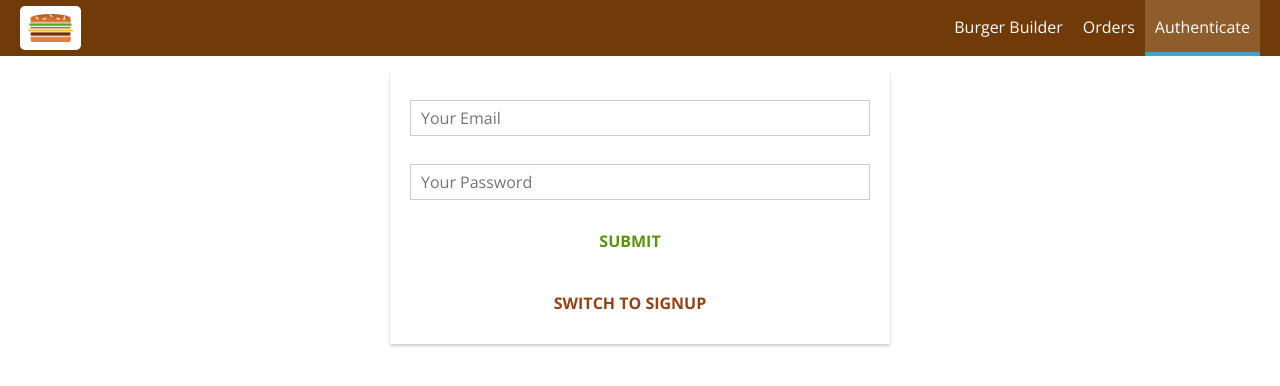
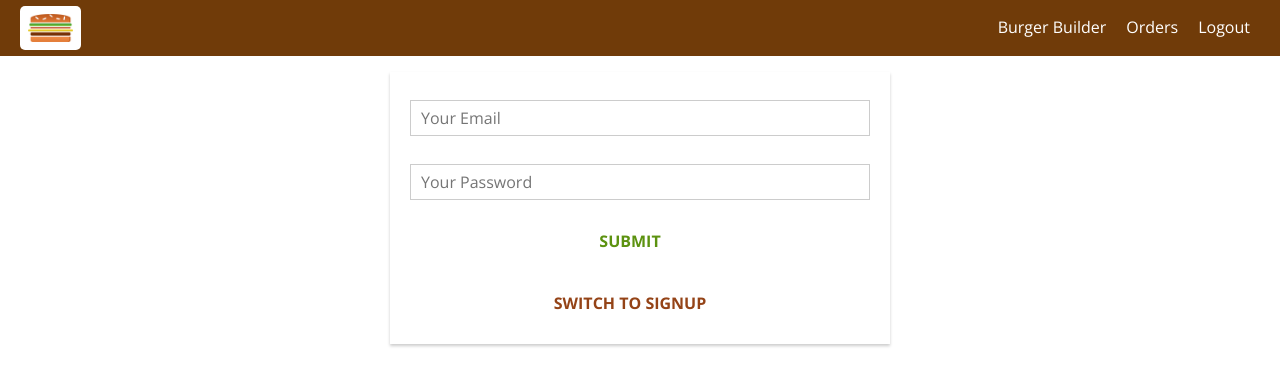
Before and after one commit to omallek07/burger-react-app, a React app: page /auth in a window 1280 px wide. Shown: the top 386 px of the page. Built offline with nearby package versions, Linux system fonts and the light colour scheme.

Commit message:
adds logout to UI

```diff
--- a/src/components/Navigation/NavigationItems/navigationItems.js
+++ b/src/components/Navigation/NavigationItems/navigationItems.js
@@ -2,11 +2,13 @@
 import classes from './navigationItems.css';
 import NavigationItem from './NavigationItem/navigationItem';
 
-const navigationItems = () => (
+const navigationItems = (props) => (
   <ul className={classes.NavigationItems}>
     <NavigationItem exact link="/">Burger Builder</NavigationItem>
     <NavigationItem link="/orders">Orders</NavigationItem>
-    <NavigationItem link="/auth">Authenticate</NavigationItem>
+    { props.isAuthenticated
+      ? <NavigationItem link="/auth">Authenticate</NavigationItem>
+      : <NavigationItem link="/logout">Logout</NavigationItem> }
   </ul>
 );
 
--- a/src/components/Navigation/SideDrawer/sidedrawer.js
+++ b/src/components/Navigation/SideDrawer/sidedrawer.js
@@ -21,7 +21,8 @@
           <Logo />
         </div>
         <nav>
-          <NavigationItems />
+          <NavigationItems
+            isAuthenticated={props.isAuth} />
         </nav>
       </div>
     </Aux>
--- a/src/components/Navigation/Toolbar/toolbar.js
+++ b/src/components/Navigation/Toolbar/toolbar.js
@@ -11,7 +11,7 @@
       <Logo />
     </div>
     <nav className={classes.DesktopOnly}>
-      <NavigationItems />
+      <NavigationItems isAuthenticated={props.isAuth} />
     </nav>
   </header>
 );
--- a/src/containers/Checkout/ContactData/contact-data.js
+++ b/src/containers/Checkout/ContactData/contact-data.js
@@ -143,7 +143,7 @@
       price: this.props.totalPrice,
       orderData: formData
     }
-    this.props.onOrderBurger(order);
+    this.props.onOrderBurger(order, this.props.token);
   }
 
   inputChangedHandler = (event, inputIdentifier) => {
@@ -215,13 +215,14 @@
   return {
     ingredients: state.burgerBuilder.ingredients,
     totalPrice: state.burgerBuilder.totalPrice,
-    loading: state.order.loading
+    loading: state.order.loading,
+    token: state.auth.token
   }
 }
 
 const mapDispatch = dispatch => {
   return {
-    onOrderBurger: (orderData) => dispatch(actions.purchaseBurger(orderData))
+    onOrderBurger: (orderData, token) => dispatch(actions.purchaseBurger(orderData, token))
   };
 };
 
--- a/src/hoc/Layout/layout.js
+++ b/src/hoc/Layout/layout.js
@@ -1,8 +1,9 @@
 import React, { Component } from 'react';
+import { connect } from 'react-redux';
 import Aux from '../Aux/Aux';
 import classes from './layout.css';
-import Toolbar from '../../components/Navigation/Toolbar/toolbar'
-import SideDrawer from '../../components/Navigation/SideDrawer/sidedrawer'
+import Toolbar from '../../components/Navigation/Toolbar/toolbar';
+import SideDrawer from '../../components/Navigation/SideDrawer/sidedrawer';
 
 class Layout extends Component {
   state = {
@@ -22,8 +23,11 @@
   render() {
     return (
       <Aux>
-        <Toolbar drawerToggleClicked={this.sideDrawerToggleHandler} />
+        <Toolbar
+          isAuth={this.props.isAuthenticated}
+          drawerToggleClicked={this.sideDrawerToggleHandler} />
         <SideDrawer
+          isAuth={this.props.isAuthenticated}
           open={this.state.showSideDrawer}
           closed={this.sideDrawerClosedHandler} />
         <main className={classes.Content} >
@@ -34,4 +38,12 @@
   }
 }
 
-export default Layout;
+/**** CONTAINER ****/
+
+const mapStateToProps = state => {
+  return {
+    isAuthenticated: state.auth.token !== null
+  }
+};
+
+export default connect(mapStateToProps)(Layout);
--- a/src/store/actions/order.js
+++ b/src/store/actions/order.js
@@ -22,10 +22,10 @@
   };
 };
 
-export const purchaseBurger = (orderData) => {
+export const purchaseBurger = (orderData, token) => {
   return dispatch => {
     dispatch( purchaseBurgerStart() );
-    axios.post('/orders.json', orderData)
+    axios.post('/orders.json?auth=' + token, orderData)
     .then(response => {
       dispatch(purchaseBurgerSuccess(response.data.name, orderData));
     })
```
